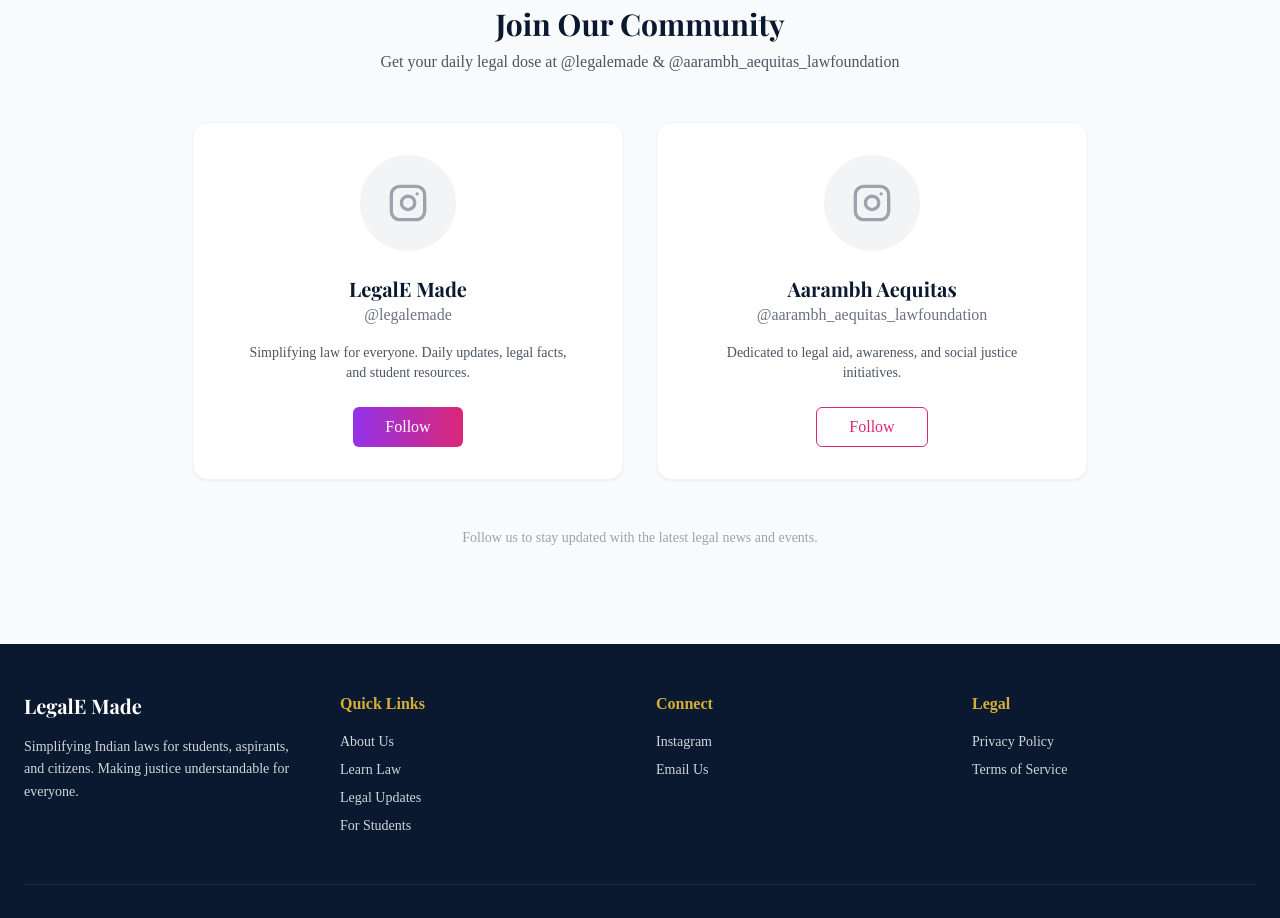
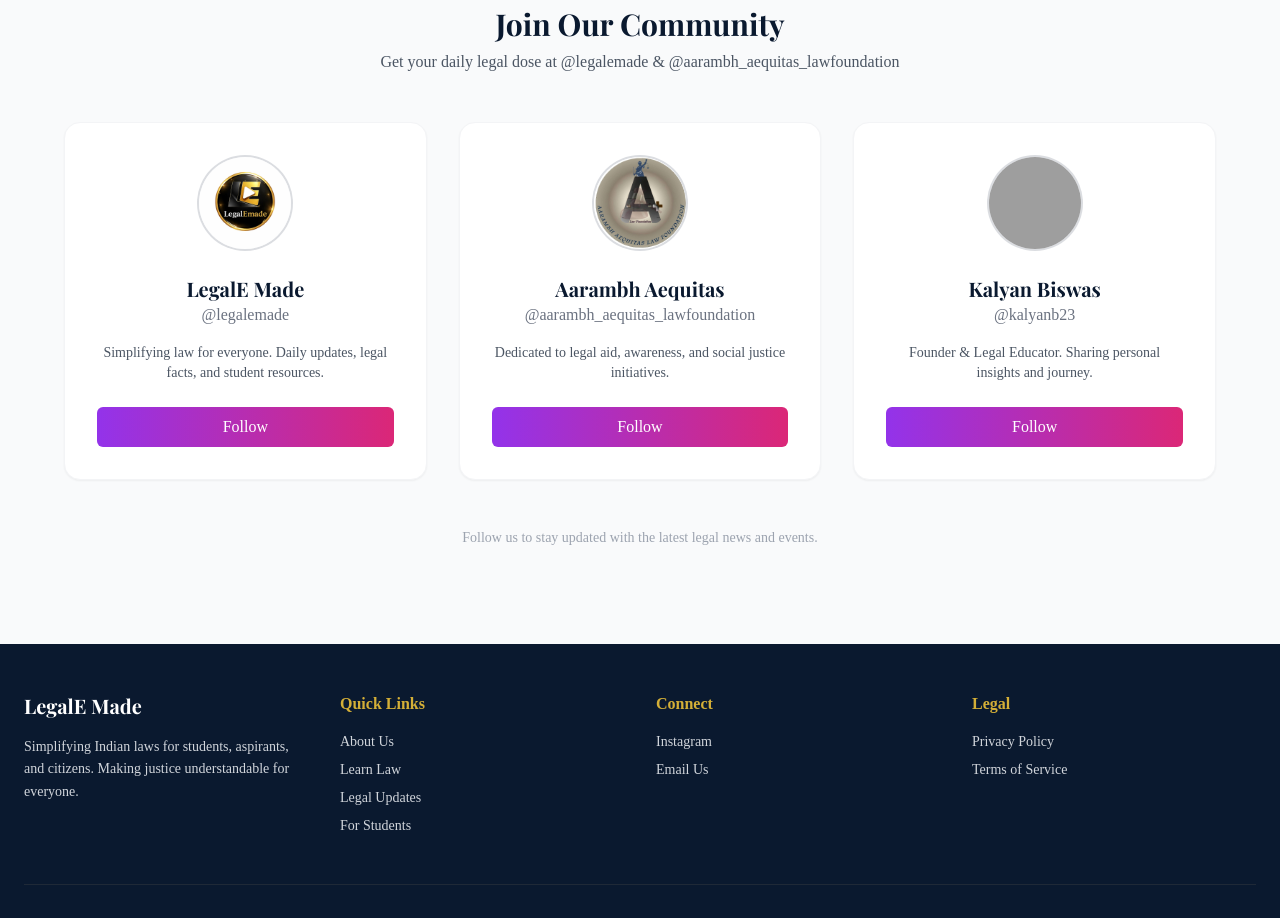
Before and after one commit to arunabha369/legalemade, a Next.js app: page / in a window 1280 px wide. Shown: the part 4120-5038 px from the top of the page. Built offline with nearby package versions, Linux system fonts and the light colour scheme; grey boxes are pictures that could not be loaded; a web font is replaced by a local one.

Commit message:
feat: Update contact email addresses and enhance Instagram feed with new profile and image assets.

```diff
--- a/src/app/contact/page.tsx
+++ b/src/app/contact/page.tsx
@@ -33,8 +33,8 @@
                                 </div>
                                 <div>
                                     <h3 className="font-bold text-primary">Email</h3>
-                                    <a href="mailto:contact@legalemade.in" className="text-gray-600 hover:text-primary transition-colors">
-                                        contact@legalemade.in
+                                    <a href="mailto:biswaskalyan072@gmail.com" className="text-gray-600 hover:text-primary transition-colors">
+                                        biswaskalyan072@gmail.com
                                     </a>
                                 </div>
                             </div>
--- a/src/components/common/Footer.tsx
+++ b/src/components/common/Footer.tsx
@@ -26,7 +26,7 @@
                         <h4 className="font-bold mb-4 text-secondary">Connect</h4>
                         <ul className="space-y-2 text-sm text-gray-300">
                             <li><a href="https://instagram.com/legalemade" target="_blank" rel="noopener noreferrer" className="hover:text-secondary transition-colors">Instagram</a></li>
-                            <li><a href="mailto:contact@legalemade.in" className="hover:text-secondary transition-colors">Email Us</a></li>
+                            <li><a href="mailto:biswaskalyan072@gmail.com" className="hover:text-secondary transition-colors">Email Us</a></li>
                         </ul>
                     </div>
 
--- a/src/components/home/InstagramFeed.tsx
+++ b/src/components/home/InstagramFeed.tsx
@@ -1,6 +1,7 @@
 import { Section } from "@/components/ui/Section";
 import { Instagram } from "lucide-react";
 import { Button } from "@/components/ui/Button";
+import Image from "next/image";
 
 export function InstagramFeed() {
     return (
@@ -14,19 +15,19 @@
                 <p className="text-gray-600 mt-2">Get your daily legal dose at @legalemade & @aarambh_aequitas_lawfoundation</p>
             </div>
 
-            <div className="grid grid-cols-1 md:grid-cols-2 gap-8 max-w-4xl mx-auto">
+            <div className="grid grid-cols-1 md:grid-cols-2 lg:grid-cols-3 gap-8 max-w-6xl mx-auto">
                 {/* Profile 1: LegalE Made */}
                 <div className="bg-white p-8 rounded-2xl shadow-sm border border-gray-100 flex flex-col items-center text-center hover:shadow-md transition-shadow">
-                    <div className="w-24 h-24 bg-gray-100 rounded-full flex items-center justify-center mb-6 relative overflow-hidden group">
-                        <Instagram className="h-10 w-10 text-gray-400 group-hover:text-pink-600 transition-colors" />
-                        {/* <Image src="/path-to-logo.jpg" fill alt="LegalE Made Logo" className="object-cover" /> */}
+                    <div className="w-24 h-24 bg-gray-100 rounded-full flex items-center justify-center mb-6 relative overflow-hidden group border-2 border-primary/10">
+                        {/* <Instagram className="h-10 w-10 text-gray-400 group-hover:text-pink-600 transition-colors" /> */}
+                        <Image src="/instagram_logo.jpg" fill alt="LegalE Made Logo" className="object-cover" />
                     </div>
                     <h3 className="text-xl font-bold font-serif text-primary">LegalE Made</h3>
                     <p className="text-gray-500 font-medium mb-4">@legalemade</p>
-                    <p className="text-gray-600 text-sm mb-6 max-w-xs">
+                    <p className="text-gray-600 text-sm mb-6 max-w-xs flex-grow">
                         Simplifying law for everyone. Daily updates, legal facts, and student resources.
                     </p>
-                    <a href="https://instagram.com/legalemade" target="_blank" rel="noopener noreferrer" className="mt-auto">
+                    <a href="https://instagram.com/legalemade" target="_blank" rel="noopener noreferrer" className="mt-auto w-full">
                         <Button className="bg-gradient-to-r from-purple-600 to-pink-600 hover:from-purple-700 hover:to-pink-700 text-white border-0 w-full px-8">
                             Follow
                         </Button>
@@ -35,17 +36,35 @@
 
                 {/* Profile 2: Aarambh Aequitas */}
                 <div className="bg-white p-8 rounded-2xl shadow-sm border border-gray-100 flex flex-col items-center text-center hover:shadow-md transition-shadow">
-                    <div className="w-24 h-24 bg-gray-100 rounded-full flex items-center justify-center mb-6 relative overflow-hidden group">
-                        <Instagram className="h-10 w-10 text-gray-400 group-hover:text-pink-600 transition-colors" />
-                        {/* <Image src="/path-to-logo.jpg" fill alt="Aarambh Aequitas Logo" className="object-cover" /> */}
+                    <div className="w-24 h-24 bg-gray-100 rounded-full flex items-center justify-center mb-6 relative overflow-hidden group border-2 border-primary/10">
+                        {/* <Instagram className="h-10 w-10 text-gray-400 group-hover:text-pink-600 transition-colors" /> */}
+                        <Image src="/aarambh_logo.jpg" fill alt="Aarambh Aequitas Logo" className="object-cover" />
                     </div>
                     <h3 className="text-xl font-bold font-serif text-primary">Aarambh Aequitas</h3>
                     <p className="text-gray-500 font-medium mb-4">@aarambh_aequitas_lawfoundation</p>
-                    <p className="text-gray-600 text-sm mb-6 max-w-xs">
+                    <p className="text-gray-600 text-sm mb-6 max-w-xs flex-grow">
                         Dedicated to legal aid, awareness, and social justice initiatives.
                     </p>
-                    <a href="https://instagram.com/aarambh_aequitas_lawfoundation" target="_blank" rel="noopener noreferrer" className="mt-auto">
-                        <Button variant="outline" className="border-pink-600 text-pink-600 hover:bg-pink-50 w-full px-8">
+                    <a href="https://instagram.com/aarambh_aequitas_lawfoundation" target="_blank" rel="noopener noreferrer" className="mt-auto w-full">
+                        <Button className="bg-gradient-to-r from-purple-600 to-pink-600 hover:from-purple-700 hover:to-pink-700 text-white border-0 w-full px-8">
+                            Follow
+                        </Button>
+                    </a>
+                </div>
+
+                {/* Profile 3: Kalyan Biswas */}
+                <div className="bg-white p-8 rounded-2xl shadow-sm border border-gray-100 flex flex-col items-center text-center hover:shadow-md transition-shadow">
+                    <div className="w-24 h-24 bg-gray-100 rounded-full flex items-center justify-center mb-6 relative overflow-hidden group border-2 border-primary/10">
+                        {/* <Instagram className="h-10 w-10 text-gray-400 group-hover:text-pink-600 transition-colors" /> */}
+                        <Image src="/kalyan_logo.png" fill alt="Kalyan Biswas Logo" className="object-cover" />
+                    </div>
+                    <h3 className="text-xl font-bold font-serif text-primary">Kalyan Biswas</h3>
+                    <p className="text-gray-500 font-medium mb-4">@kalyanb23</p>
+                    <p className="text-gray-600 text-sm mb-6 max-w-xs flex-grow">
+                        Founder & Legal Educator. Sharing personal insights and journey.
+                    </p>
+                    <a href="https://www.instagram.com/kalyanb23/" target="_blank" rel="noopener noreferrer" className="mt-auto w-full">
+                        <Button className="bg-gradient-to-r from-purple-600 to-pink-600 hover:from-purple-700 hover:to-pink-700 text-white border-0 w-full px-8">
                             Follow
                         </Button>
                     </a>
```
Also changed, not shown: public/aarambh_logo.jpg (added), public/instagram_logo.jpg (added).
